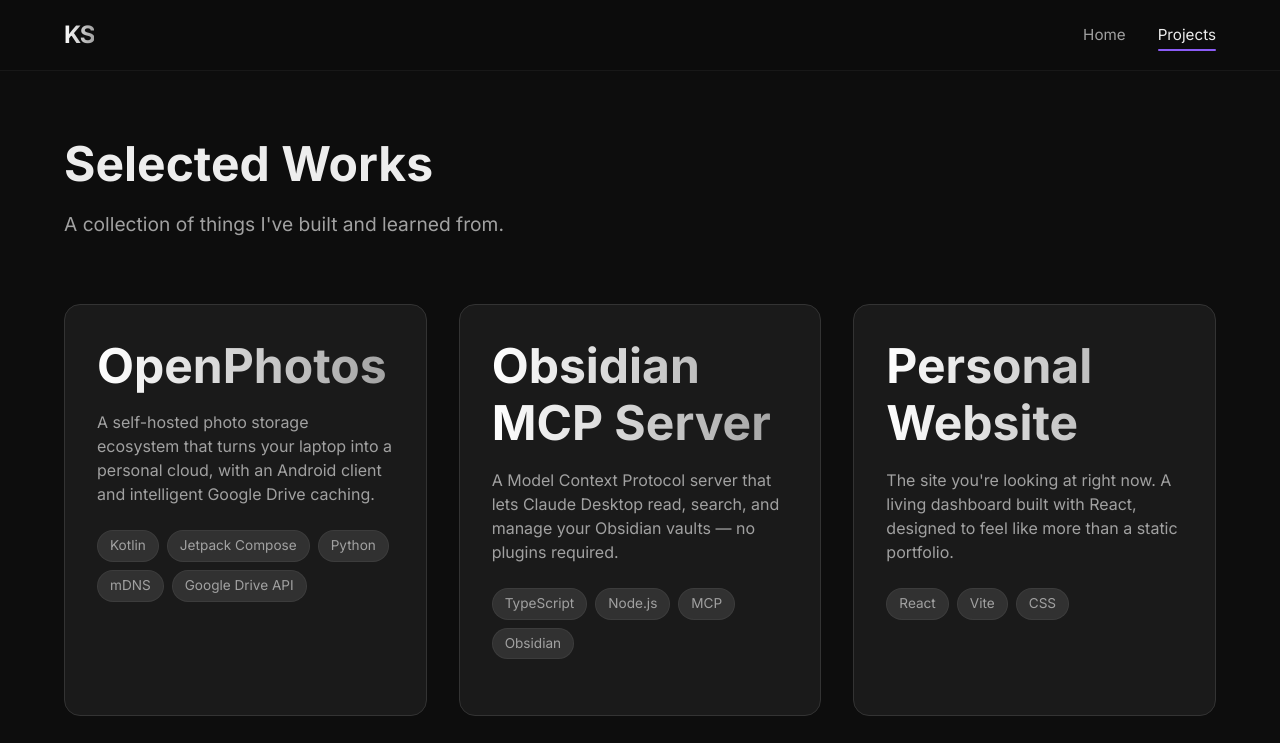
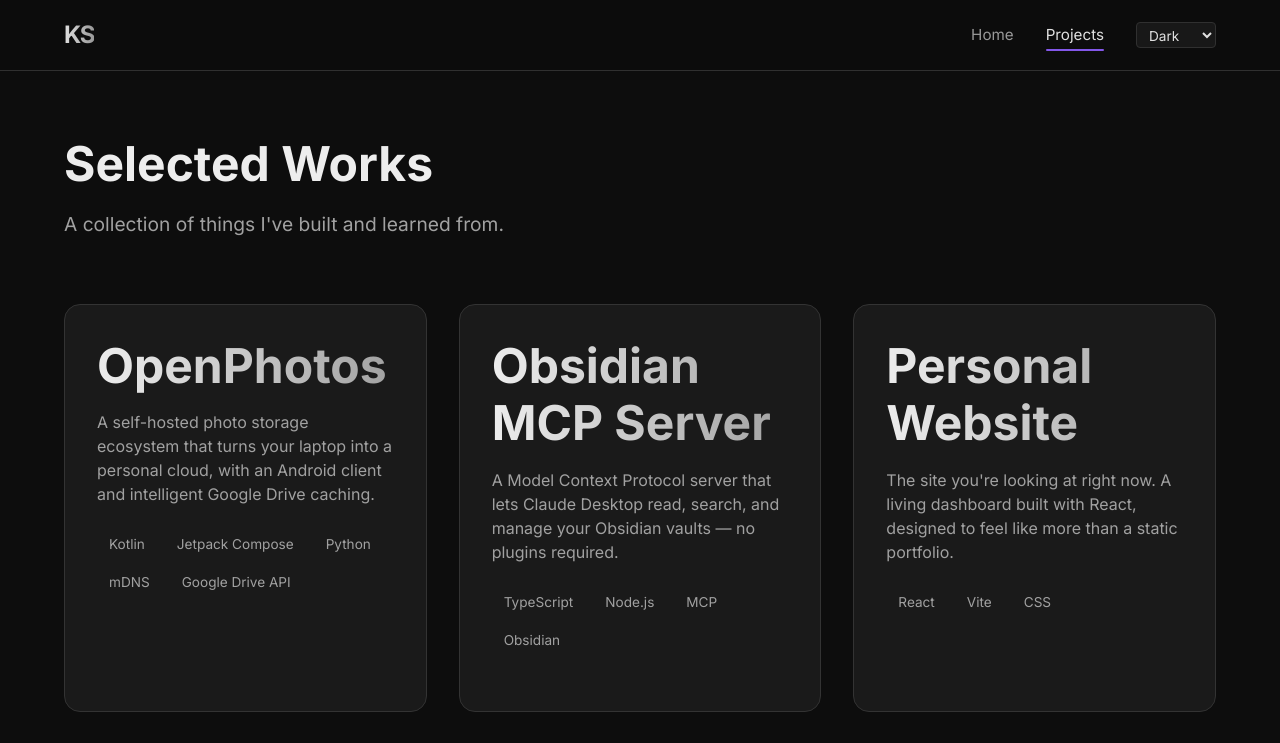
Before and after one commit to KausthubSatluri/kausthubsatluri.github.io, a React (Vite) app: page /projects in a window 1280 px wide. Shown: the top 743 px of the page. Built offline with nearby package versions, Linux system fonts and the light colour scheme.

Commit message:
feat: Add multi-theme architecture (Dark, Light, Earthy)

```diff
--- a/src/App.jsx
+++ b/src/App.jsx
@@ -1,5 +1,6 @@
 import React from 'react';
 import { BrowserRouter as Router, Routes, Route, Outlet } from 'react-router-dom';
+import { ThemeProvider } from './context/ThemeContext';
 import Layout from './components/Layout';
 import Home from './pages/Home';
 import Projects from './pages/Projects';
@@ -14,6 +15,7 @@
 
 function App() {
   return (
+    <ThemeProvider>
       <Router>
         <Routes>
           <Route element={<LayoutWrapper />}>
@@ -23,6 +25,7 @@
           </Route>
         </Routes>
       </Router>
+    </ThemeProvider>
   );
 }
 
--- a/src/components/Footer.css
+++ b/src/components/Footer.css
@@ -1,5 +1,5 @@
 .footer {
-    border-top: 1px solid rgba(255, 255, 255, 0.05);
+    border-top: 1px solid var(--overlay-light);
     padding: 2rem 0;
     margin-top: auto;
     color: var(--text-secondary);
@@ -57,7 +57,7 @@
     white-space: nowrap;
     animation: fadeIn 0.3s ease;
     background: rgba(30, 30, 30, 0.95);
-    border: 1px solid rgba(255, 255, 255, 0.1);
+    border: 1px solid var(--overlay-medium);
     border-radius: var(--radius-md);
     backdrop-filter: blur(10px);
     font-size: 0.85rem;
--- a/src/components/Header.css
+++ b/src/components/Header.css
@@ -2,9 +2,10 @@
     position: sticky;
     top: 0;
     z-index: 100;
-    background: rgba(13, 13, 13, 0.8);
+    background: var(--bg-color);
+    opacity: 0.95;
     backdrop-filter: blur(10px);
-    border-bottom: 1px solid rgba(255, 255, 255, 0.05);
+    border-bottom: 1px solid var(--border-color);
     padding: 1rem 0;
 }
 
@@ -21,7 +22,7 @@
     font-weight: 700;
     font-size: 1.5rem;
     letter-spacing: -0.05em;
-    background: linear-gradient(to right, #fff, #a1a1a1);
+    background: linear-gradient(to right, var(--text-primary), var(--text-secondary));
     -webkit-background-clip: text;
     background-clip: text;
     color: transparent;
@@ -30,6 +31,7 @@
 .nav {
     display: flex;
     gap: 2rem;
+    align-items: center;
 }
 
 .nav-link {
@@ -54,3 +56,20 @@
     background-color: var(--accent-color);
     border-radius: 2px;
 }
+
+.theme-selector {
+    background: var(--surface-color);
+    color: var(--text-primary);
+    border: 1px solid var(--border-color);
+    border-radius: var(--radius-sm);
+    padding: 0.2rem 0.5rem;
+    font-size: 0.85rem;
+    cursor: pointer;
+    outline: none;
+    font-family: inherit;
+    transition: var(--transition);
+}
+
+.theme-selector:hover {
+    border-color: var(--accent-color);
+}
--- a/src/components/Header.jsx
+++ b/src/components/Header.jsx
@@ -1,9 +1,11 @@
 import React from 'react';
 import { Link, useLocation } from 'react-router-dom';
+import { useTheme } from '../context/ThemeContext';
 import './Header.css';
 
 const Header = () => {
     const location = useLocation();
+    const { theme, setTheme } = useTheme();
     const isActive = (path) => location.pathname === path ? 'active' : '';
 
     return (
@@ -13,7 +15,15 @@
                 <nav className="nav">
                     <Link to="/" className={`nav-link ${isActive('/')}`}>Home</Link>
                     <Link to="/projects" className={`nav-link ${isActive('/projects')}`}>Projects</Link>
-                    {/* Future sections */}
+                    <select
+                        className="theme-selector"
+                        value={theme}
+                        onChange={(e) => setTheme(e.target.value)}
+                    >
+                        <option value="dark">Dark</option>
+                        <option value="light">Light</option>
+                        <option value="earthy">Earthy</option>
+                    </select>
                 </nav>
             </div>
         </header>
--- a/src/components/MusicCard.css
+++ b/src/components/MusicCard.css
@@ -131,7 +131,7 @@
     flex-shrink: 0;
     background-size: cover;
     background-position: center;
-    border-radius: 4px;
+    border-radius: var(--radius-md);
     /* Slight rounded corners like Spotify */
     box-shadow: 0 4px 12px rgba(0, 0, 0, 0.5);
     z-index: 2;
--- a/src/components/ProjectCount.css
+++ b/src/components/ProjectCount.css
@@ -21,7 +21,7 @@
     font-weight: 800;
     line-height: 1;
     color: var(--text-primary);
-    background: linear-gradient(to bottom, #fff, #a1a1a1);
+    background: linear-gradient(to bottom, var(--text-primary), var(--text-secondary));
     -webkit-background-clip: text;
     background-clip: text;
     color: transparent;
--- a/src/components/Timeline.css
+++ b/src/components/Timeline.css
@@ -9,7 +9,7 @@
     font-weight: 800;
     text-align: center;
     margin-bottom: 4rem;
-    background: linear-gradient(to right, #fff, #a1a1a1);
+    background: linear-gradient(to right, var(--text-primary), var(--text-secondary));
     -webkit-background-clip: text;
     background-clip: text;
     color: transparent;
@@ -29,7 +29,7 @@
     top: 0;
     bottom: 0;
     width: 2px;
-    background: rgba(255, 255, 255, 0.1);
+    background: var(--overlay-medium);
 }
 
 .timeline-item {
@@ -47,7 +47,7 @@
     height: 12px;
     background: var(--color-primary);
     border-radius: 50%;
-    box-shadow: 0 0 0 4px rgba(255, 255, 255, 0.05);
+    box-shadow: 0 0 0 4px var(--overlay-light);
     z-index: 1;
 }
 
@@ -66,9 +66,9 @@
     font-weight: 700;
     color: var(--color-primary);
     margin-bottom: 0.5rem;
-    background: rgba(255, 255, 255, 0.05);
+    background: var(--overlay-light);
     padding: 0.2rem 0.6rem;
-    border-radius: 4px;
+    border-radius: var(--radius-md);
 }
 
 .timeline-title {
--- /dev/null
+++ b/src/context/ThemeContext.jsx
@@ -0,0 +1,22 @@
+import React, { createContext, useState, useEffect, useContext } from 'react';
+
+const ThemeContext = createContext();
+
+export const ThemeProvider = ({ children }) => {
+  const [theme, setTheme] = useState(() => {
+    return localStorage.getItem('app-theme') || 'dark';
+  });
+
+  useEffect(() => {
+    localStorage.setItem('app-theme', theme);
+    document.documentElement.setAttribute('data-theme', theme);
+  }, [theme]);
+
+  return (
+    <ThemeContext.Provider value={{ theme, setTheme }}>
+      {children}
+    </ThemeContext.Provider>
+  );
+};
+
+export const useTheme = () => useContext(ThemeContext);
--- a/src/index.css
+++ b/src/index.css
@@ -8,6 +8,8 @@
   --accent-color: #8b5cf6; /* Violet */
   --accent-glow: rgba(139, 92, 246, 0.5);
   --border-color: #333;
+  --overlay-light: var(--overlay-light);
+  --overlay-medium: var(--overlay-medium);
 
   /* Typography */
   --font-family: 'Inter', system-ui, Avenir, Helvetica, Arial, sans-serif;
@@ -25,6 +27,38 @@
   --radius-md: 8px;
   --radius-lg: 16px;
   --transition: all 0.3s ease;
+}
+
+[data-theme="light"] {
+  --bg-color: #ffffff;
+  --surface-color: #f7f7f7;
+  --surface-hover: #ebebeb;
+  --text-primary: #1a1a1a;
+  --text-secondary: #595959;
+  --accent-color: #2563eb;
+  --accent-glow: rgba(37, 99, 235, 0.3);
+  --border-color: #e5e5e5;
+  --overlay-light: rgba(0, 0, 0, 0.05);
+  --overlay-medium: rgba(0, 0, 0, 0.1);
+  --radius-sm: 2px;
+  --radius-md: 4px;
+  --radius-lg: 8px;
+}
+
+[data-theme="earthy"] {
+  --bg-color: #ede8e0;
+  --surface-color: #e3ddcf;
+  --surface-hover: #d1c9b8;
+  --text-primary: #3b3228;
+  --text-secondary: #63574b;
+  --accent-color: #556b4f;
+  --accent-glow: rgba(85, 107, 79, 0.3);
+  --border-color: #c7bea9;
+  --overlay-light: rgba(59, 50, 40, 0.05);
+  --overlay-medium: rgba(59, 50, 40, 0.1);
+  --radius-sm: 12px;
+  --radius-md: 20px;
+  --radius-lg: 30px;
 }
 
 * {
@@ -74,7 +108,7 @@
 }
 ::-webkit-scrollbar-thumb {
   background: var(--surface-color);
-  border-radius: 4px;
+  border-radius: var(--radius-md);
 }
 ::-webkit-scrollbar-thumb:hover {
   background: var(--accent-color);
--- a/src/pages/Home.css
+++ b/src/pages/Home.css
@@ -79,7 +79,7 @@
 
 .btn-outline:hover {
     border-color: var(--text-primary);
-    background: rgba(255, 255, 255, 0.05);
+    background: var(--overlay-light);
 }
 
 @media (max-width: 768px) {
--- a/src/pages/ProjectDetail.css
+++ b/src/pages/ProjectDetail.css
@@ -30,7 +30,7 @@
     font-size: 3rem;
     font-weight: 800;
     margin-bottom: 1rem;
-    background: linear-gradient(to right, #fff, #a1a1a1);
+    background: linear-gradient(to right, var(--text-primary), var(--text-secondary));
     -webkit-background-clip: text;
     background-clip: text;
     color: transparent;
@@ -44,12 +44,12 @@
 }
 
 .tag {
-    background: rgba(255, 255, 255, 0.1);
+    background: var(--overlay-medium);
     padding: 0.25rem 0.75rem;
     border-radius: 100px;
     font-size: 0.85rem;
     color: var(--text-secondary);
-    border: 1px solid rgba(255, 255, 255, 0.05);
+    border: 1px solid var(--overlay-light);
 }
 
 .project-description {
@@ -128,7 +128,7 @@
 .form-input {
     width: 100%;
     padding: 0.8rem 1rem;
-    background: rgba(255, 255, 255, 0.05);
+    background: var(--overlay-light);
     border: 1px solid var(--border-color);
     border-radius: var(--radius-md);
     color: var(--text-primary);
@@ -176,7 +176,7 @@
 
 .divider {
     height: 1px;
-    background: rgba(255, 255, 255, 0.1);
+    background: var(--overlay-medium);
     margin: 1.5rem 0;
 }
 
--- a/src/pages/Projects.css
+++ b/src/pages/Projects.css
@@ -61,8 +61,8 @@
 .tag {
     font-size: 0.8rem;
     padding: 0.2rem 0.6rem;
-    background: rgba(255, 255, 255, 0.05);
-    border-radius: 20px;
+    background: var(--overlay-light);
+    border-radius: var(--radius-lg);
     color: var(--text-secondary);
 }
 
```
Lines whose indentation alone changed are shown as unchanged.
